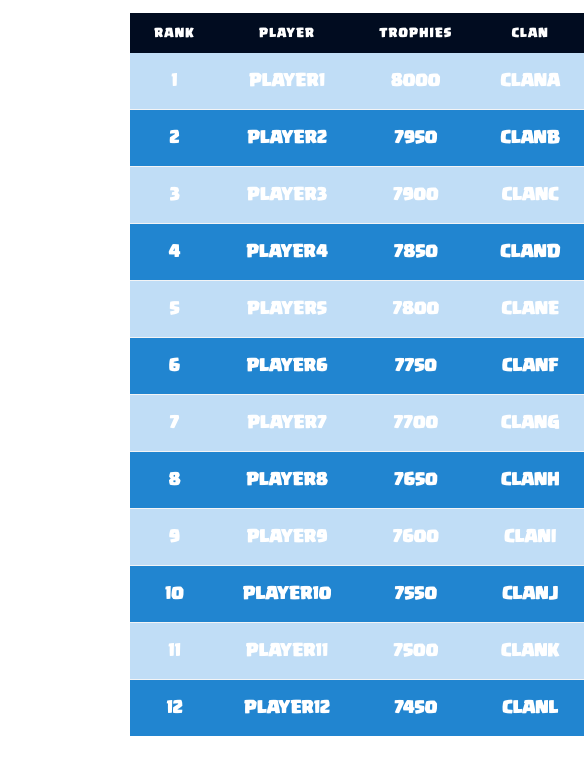
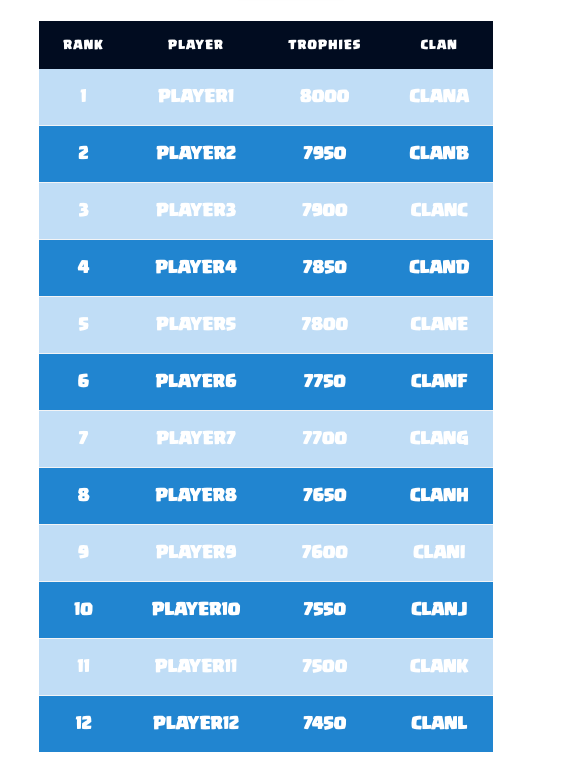
Before and after one commit to Mighty303/clash-royale, a plain HTML site: page leaderboard.html in a window 390 px wide. Shown: the part 343-1106 px from the top of the page, 584 px wide, since content can reach past the window. Drawn offline with nearby package versions, Linux system fonts and the light colour scheme.

Commit message:
fix mobile

```diff
--- a/leaderboard.html
+++ b/leaderboard.html
@@ -48,11 +48,11 @@
         </div>
     </nav>
 
-    <section class="w-1/3 mx-auto text-center mt-12">
+    <section class="w-4/5 md:w-1/3 mx-auto text-center mt-12">
         <div class="flex items-start justify-between">
             <img src="images/target.png" alt="Target Icon" class="h-48 w-48">
             <span class="flex flex-col items-start">
-                <h1 class="text-5xl font-clash font-bold text-center mt-12 uppercase text-[#2185D0]">Top Players</h1>
+                <h1 class="md:text-5xl font-clash font-bold text-center mt-12 uppercase text-[#2185D0]">Top Players</h1>
                 <a href="https://link.clashroyale.com/en/?clashroyale://copyDeck?deck=26000060;27000010;26000096;26000016;28000024;26000005;28000015;28000002&l=Royals&tt=159000004"
                     class="inline-block text-lg mt-6 bg-[#00346C] font-clash font-bold py-3 px-6 rounded-md shadow text-white">
                 See Best Deck
@@ -62,10 +62,10 @@
         <table class="w-full border-collapse text-white font-clash font-bold uppercase mt-6"">
             <thead class="bg-[#010C20] text-white">
             <tr>
-                <th class="px-6 py-3 text-center text-xs font-clashBold uppercase tracking-wider">Rank</th>
-                <th class="px-6 py-3 text-center text-xs font-clashBold uppercase tracking-wider">Player</th>
-                <th class="px-6 py-3 text-center text-xs font-clashBold uppercase tracking-wider">Trophies</th>
-                <th class="px-6 py-3 text-center text-xs font-clashBold uppercase tracking-wider">Clan</th>
+                <th class="px-6 py-4 text-center text-xs font-clashBold uppercase tracking-wider">Rank</th>
+                <th class="px-6 py-4 text-center text-xs font-clashBold uppercase tracking-wider">Player</th>
+                <th class="px-6 py-4 text-center text-xs font-clashBold uppercase tracking-wider">Trophies</th>
+                <th class="px-6 py-4 text-center text-xs font-clashBold uppercase tracking-wider">Clan</th>
             </tr>
             </thead>
             <tbody class="text-white font-clash font-bold bg-white divide-y divide-gray-100 uppercase">
@@ -147,7 +147,7 @@
     </section>
     <footer class="bg-[#010C20] text-white p-4 mt-12 flex items-center justify-start font-clash">
         <img src="images/crown-logo.png" alt="logo" class="h-10 w-10 mr-4">
-        <p>Clash Royale Decks</p>
+        <p>Clash API</p>
     </footer>
 </body>
 </html>
```
Also changed, not shown: decks.html (+3 -3 lines), index.html (+1 -1 lines).
